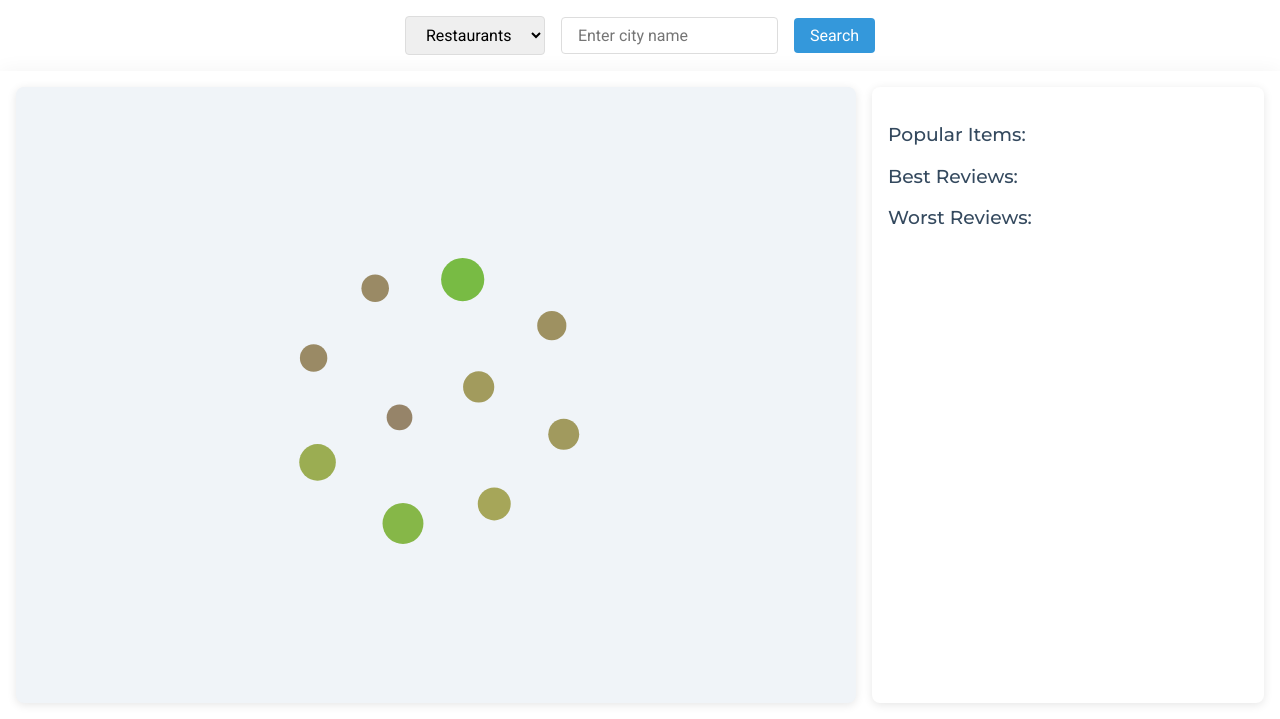
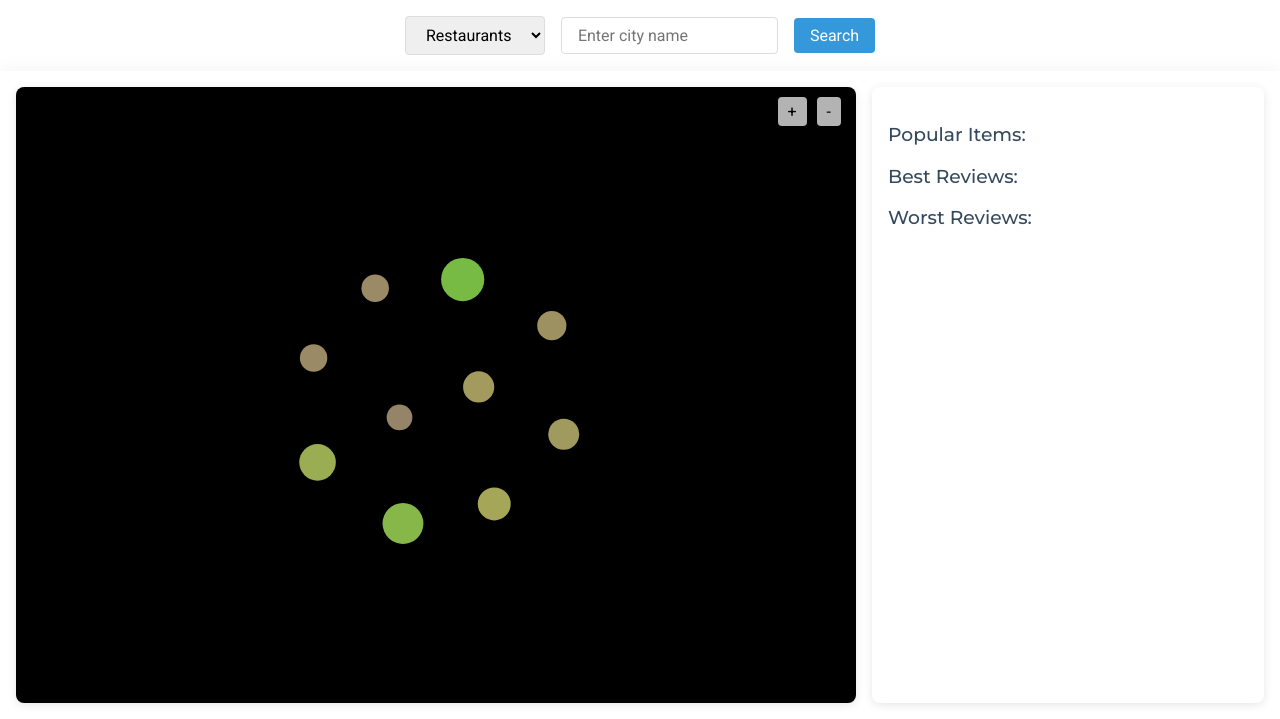
Before and after one commit to lalitlouis/city-cicruit, a plain HTML site: page index.html in a window 1280 px wide. Shown: the part 81-800 px from the top of the page. Drawn offline with nearby package versions, Linux system fonts and the light colour scheme.

Commit message:
fix bound for nodes

```diff
--- a/styles.css
+++ b/styles.css
@@ -67,10 +67,11 @@ main {
 
 #graph {
     flex: 7;
-    background-color: #f0f4f8;
+    background-color: #000000;
     border-radius: 8px;
     box-shadow: 0 2px 10px rgba(0,0,0,0.1);
     overflow: hidden;
+    position: relative;
 }
 
 #infoPanel {
```
